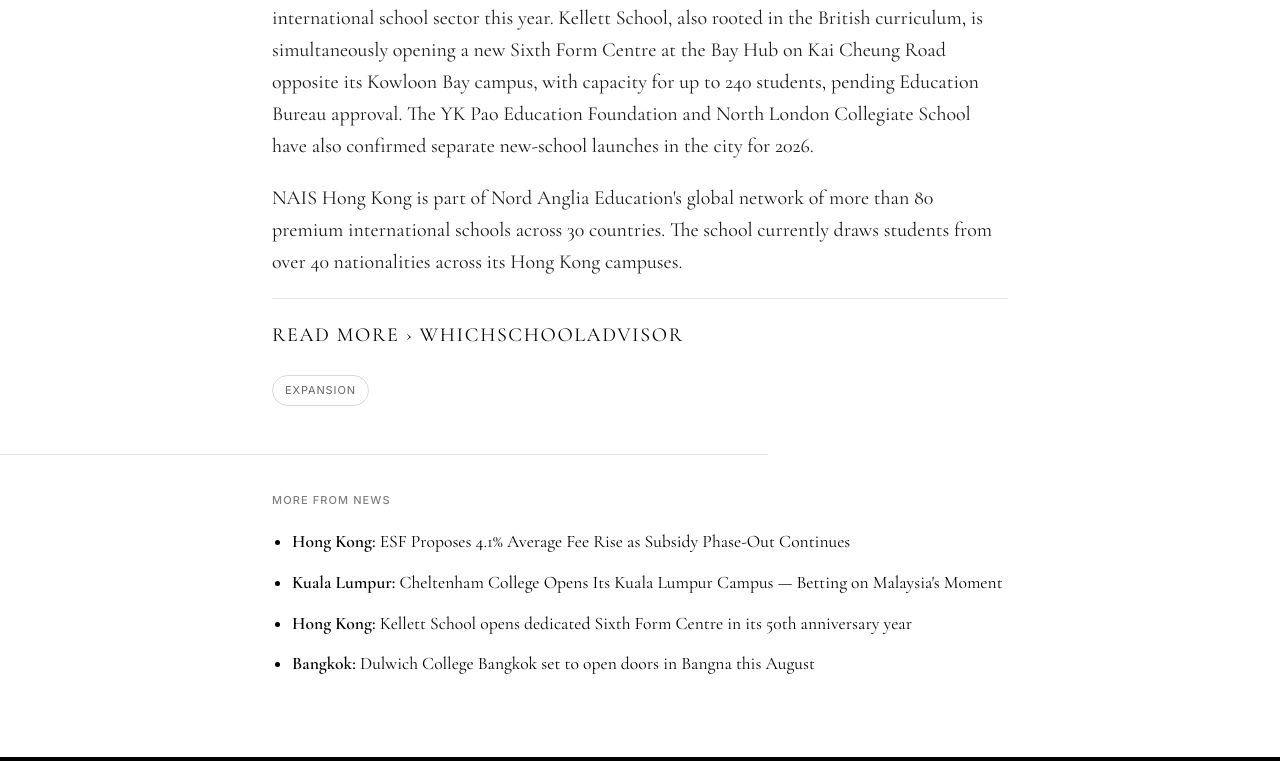
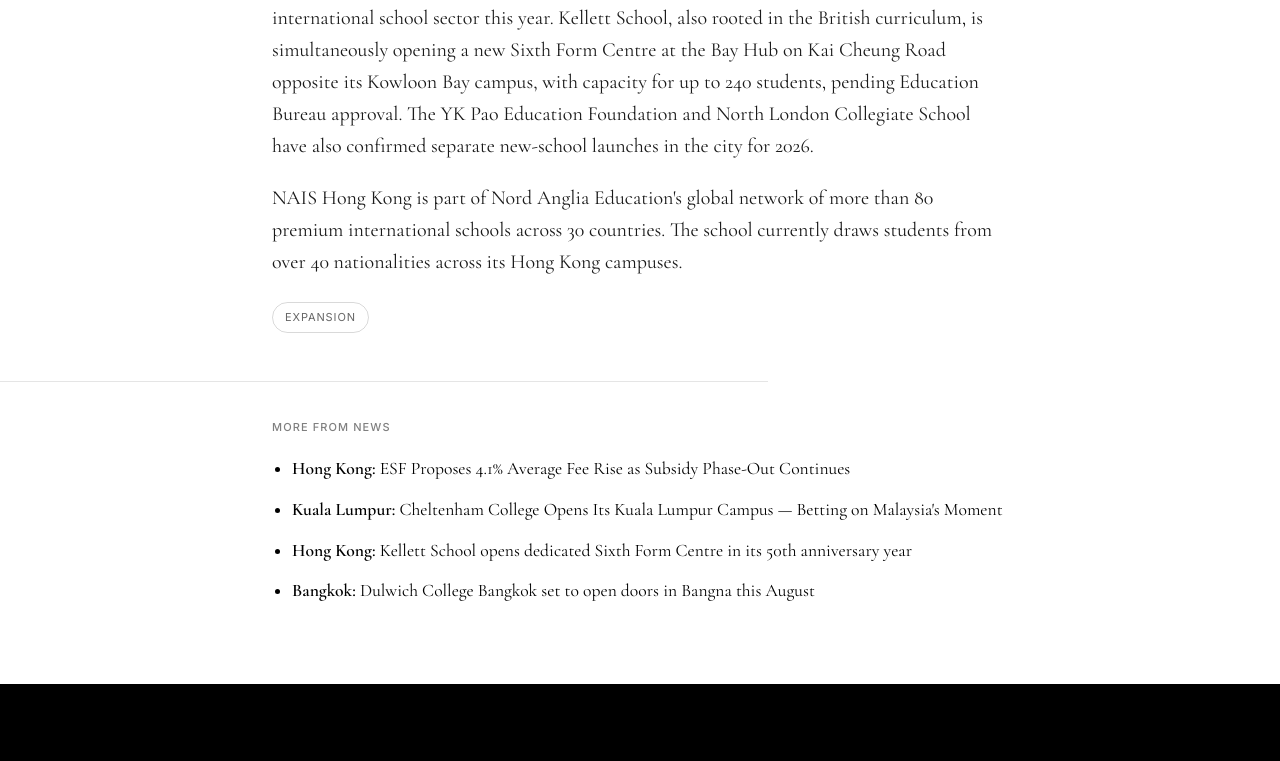
Before and after one commit to darren254/british-schools-asia, an Astro site: page /news/2026-04-29-nord-anglia-hong-kong-sixth-form-a-levels-2026 in a window 1280 px wide. Shown: the part 1708-2469 px from the top of the page. Built offline with nearby package versions, Linux system fonts and the light colour scheme; Astro itself is replaced by a stand-in of ours.

Commit message:
news: remove 'Read more' source link from article footer (image credit covers attribution)

```diff
--- a/src/pages/news/[slug].astro
+++ b/src/pages/news/[slug].astro
@@ -102,12 +102,6 @@ const allArticles = Object.values(articleFiles)
           }
           return null;
         })}
-
-        {article.sourceUrl && article.sourceName && (
-          <p class="news-source">
-            <a href={article.sourceUrl} rel="nofollow noopener" target="_blank">Read more &rsaquo; {article.sourceName}</a>
-          </p>
-        )}
 
         {article.tags && article.tags.length > 0 && (
           <div class="news-tags">
@@ -336,18 +330,6 @@ const allArticles = Object.values(articleFiles)
     }
   }
 
-  /* Source line */
-  .news-source {
-    font-family: var(--font-body);
-    font-size: 0.6875rem;
-    color: rgba(0, 0, 0, 0.5);
-    margin-top: 2rem;
-    padding-top: 1.25rem;
-    border-top: 1px solid rgba(0, 0, 0, 0.1);
-    text-transform: uppercase;
-    letter-spacing: 0.08em;
-  }
-
   /* Tags */
   .news-tags {
     display: flex;
```
